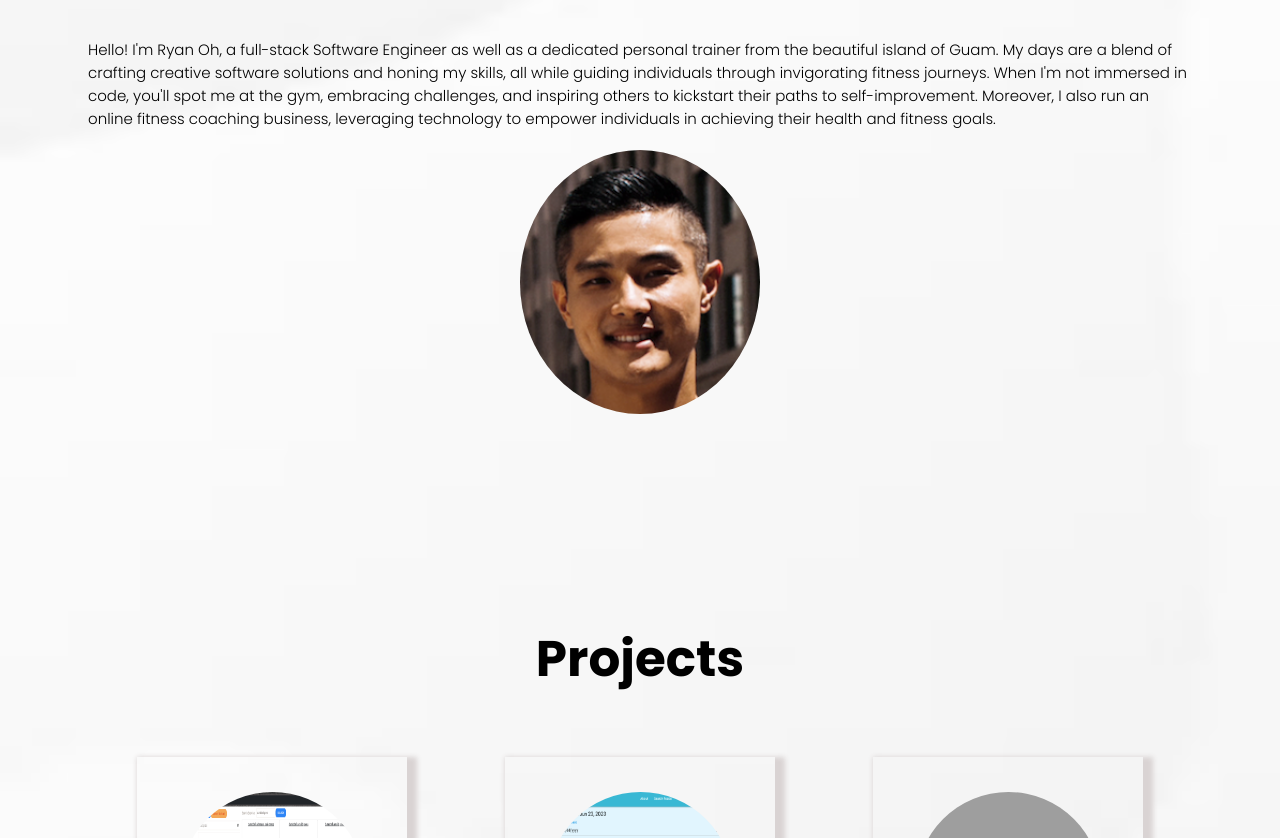
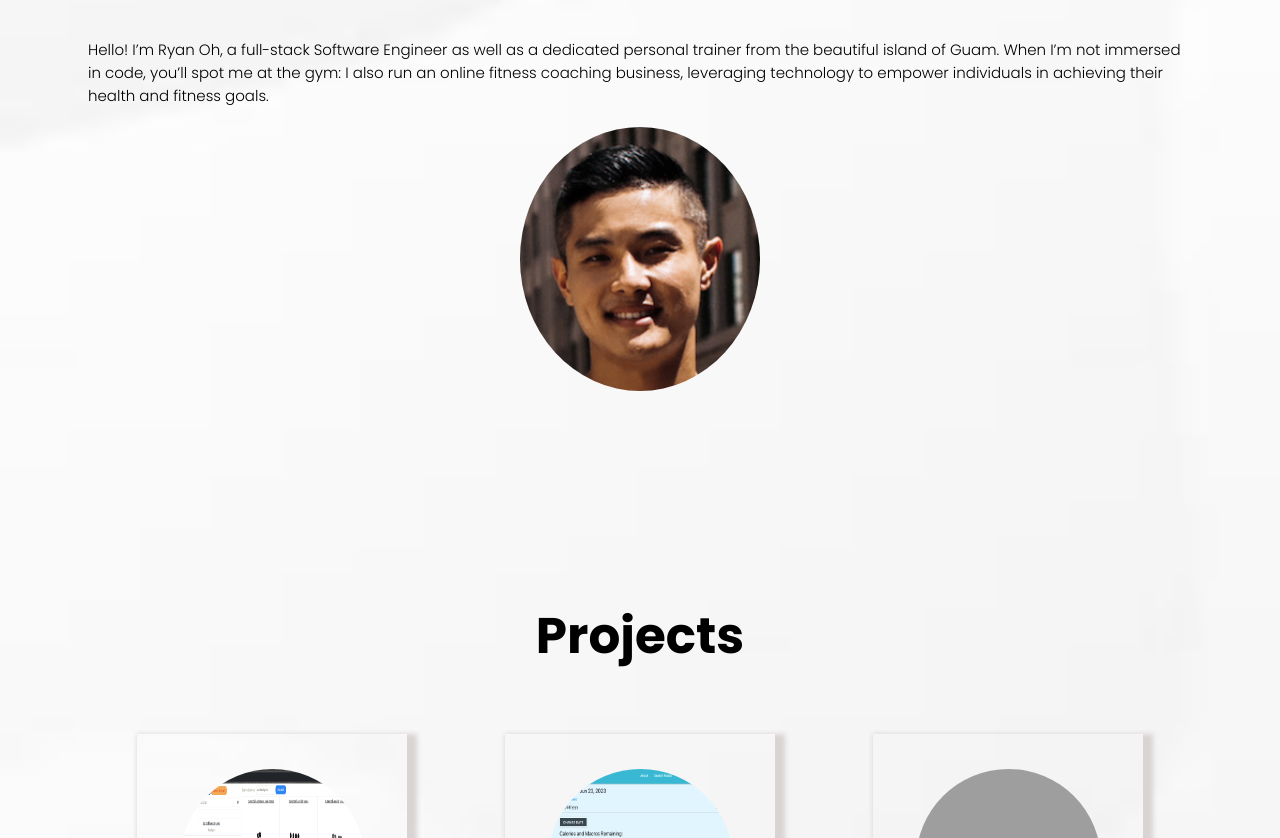
Before and after one commit to ryanoh671/portfolio, a plain HTML site: page index.html in a window 1280 px wide. Shown: the part 1065-1903 px from the top of the page. Drawn offline with Linux system fonts and the light colour scheme; grey boxes are pictures that could not be loaded.

Commit message:
about me update

```diff
--- a/index.html
+++ b/index.html
@@ -42,7 +42,8 @@
   <section id="about-me">
     <div class="" id="about-me-details">
       <h2>About Me:</h2>
-      <p>Hello! I'm Ryan Oh, a full-stack Software Engineer as well as a dedicated personal trainer from the beautiful island of Guam. My days are a blend of crafting creative software solutions and honing my skills, all while guiding individuals through invigorating fitness journeys. When I'm not immersed in code, you'll spot me at the gym, embracing challenges, and inspiring others to kickstart their paths to self-improvement. Moreover, I also run an online fitness coaching business, leveraging technology to empower individuals in achieving their health and fitness goals.</p>
+      <p>Hello! I’m Ryan Oh, a full-stack Software Engineer as well as a dedicated personal trainer from the beautiful island of Guam.
+When I’m not immersed in code, you’ll spot me at the gym: I also run an online fitness coaching business, leveraging technology to empower individuals in achieving their health and fitness goals.</p>
     </div>
     <div>
       <img id="headshot" src="images/face shot.png" alt="">
```
